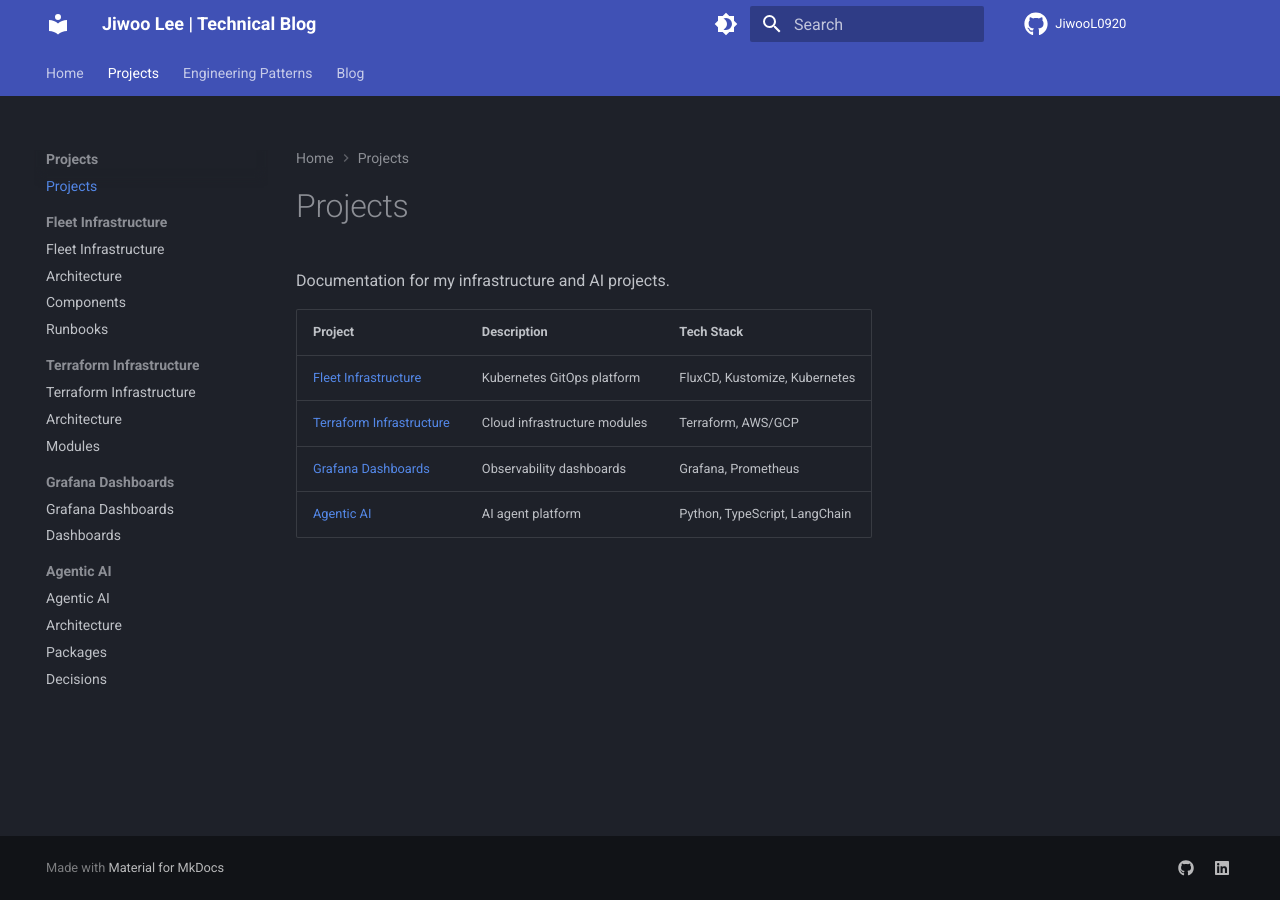
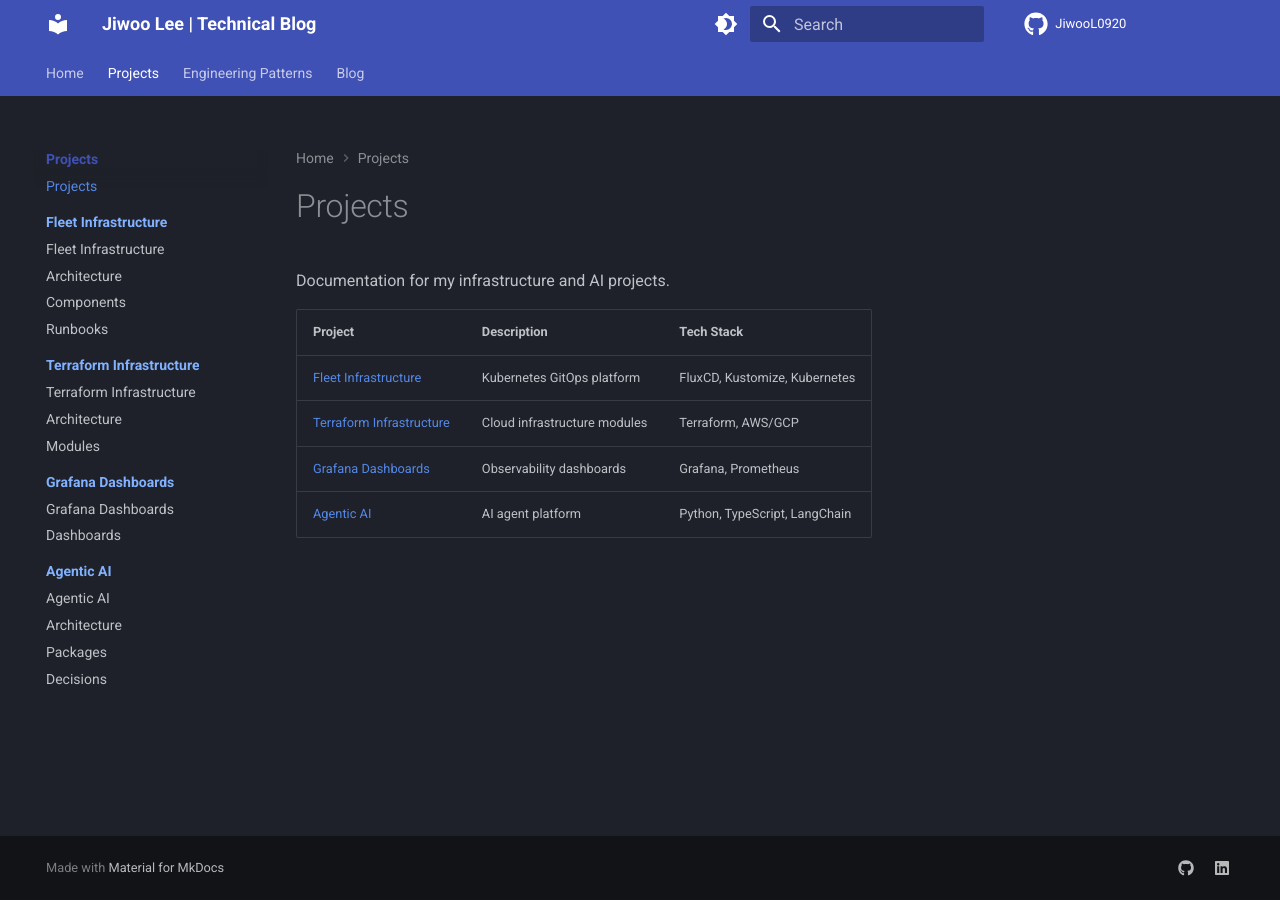
Before and after one commit to JiwooL0920/jiwool0920.github.io, an MkDocs documentation site: the page built from docs/projects/index.md, in a window 1280 px wide. Built offline with MkDocs 1.6.1 and Material for MkDocs 9.7.7, drawn with Linux system fonts in a browser that asks for light colours.

Commit message:
Add custom CSS for navigation heading colors

```diff
--- /dev/null
+++ b/docs/stylesheets/extra.css
@@ -0,0 +1,29 @@
+/* Custom navigation styling for better visibility */
+
+/* Navigation section labels (Projects, Fleet Infrastructure, etc.) */
+.md-nav__item--nested > .md-nav__link {
+  color: var(--md-accent-fg-color) !important;
+  font-weight: 600;
+}
+
+/* Top-level nav items in sidebar */
+.md-nav--primary > .md-nav__list > .md-nav__item > .md-nav__link {
+  color: var(--md-primary-fg-color) !important;
+  font-weight: 700;
+}
+
+/* Second-level section headings (Fleet Infrastructure, Terraform Infrastructure, etc.) */
+.md-nav--primary .md-nav__item--nested .md-nav__item--nested > .md-nav__link {
+  color: #82b1ff !important;  /* Light blue for dark mode visibility */
+  font-weight: 600;
+}
+
+/* Ensure good contrast in light mode too */
+[data-md-color-scheme="default"] .md-nav--primary .md-nav__item--nested .md-nav__item--nested > .md-nav__link {
+  color: #1565c0 !important;  /* Darker blue for light mode */
+}
+
+/* Hover states */
+.md-nav__item--nested > .md-nav__link:hover {
+  color: var(--md-accent-fg-color--transparent) !important;
+}
--- a/mkdocs.yml
+++ b/mkdocs.yml
@@ -96,6 +96,9 @@
   - Blog:
       - blog/index.md
 
+extra_css:
+  - stylesheets/extra.css
+
 extra:
   social:
     - icon: fontawesome/brands/github
```
